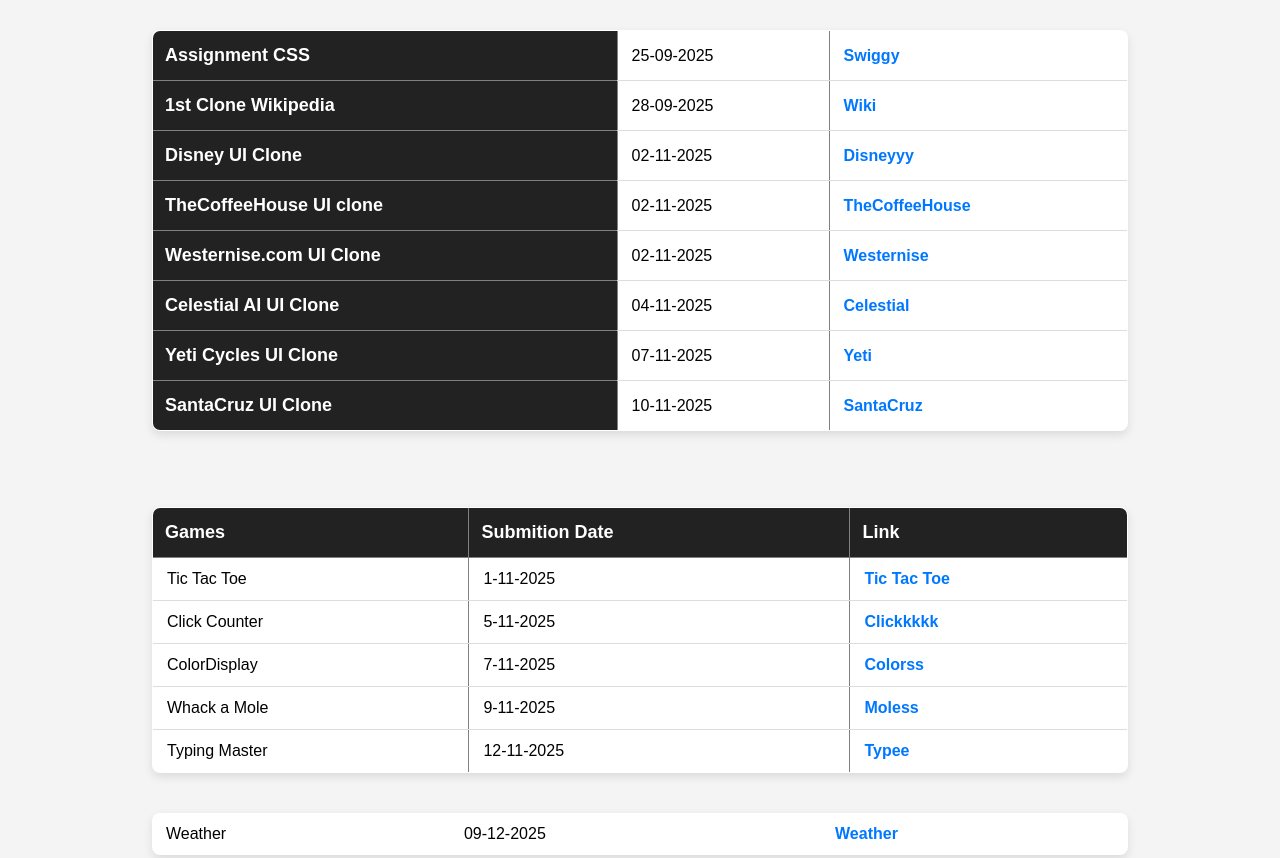
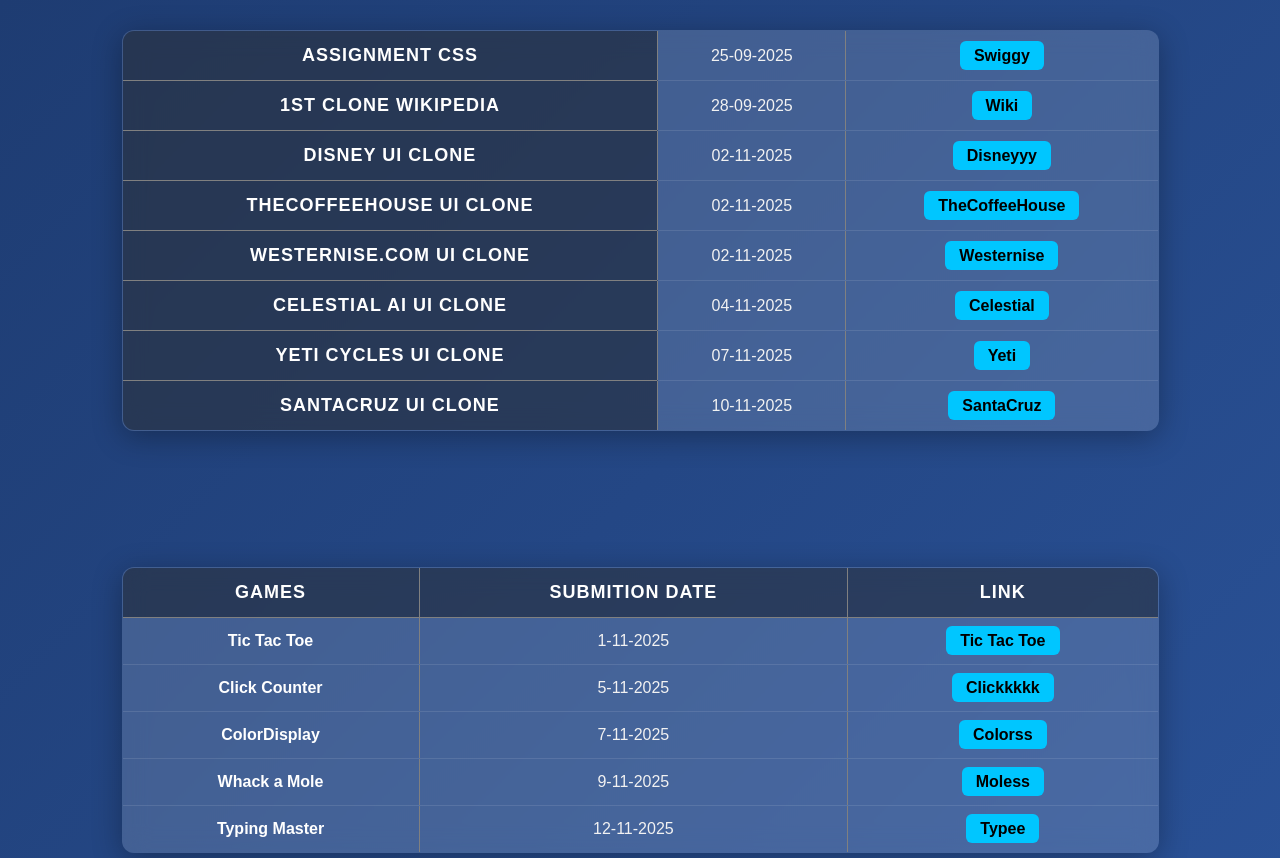
Before and after one commit to rishi919-rgb/AssignmentsCG, a plain HTML site: page index.html in a window 1280 px wide. Shown: the top 858 px of the page. Drawn offline with Linux system fonts and the light colour scheme.

Commit message:
Made some changes

```diff
--- a/index.html
+++ b/index.html
@@ -6,72 +6,114 @@
    <meta name="viewport" content="width=device-width, initial-scale=1.0">
    <title>Document</title>
    <style>
-      /* Basic Page Styling */
+/* Reset */
+* {
+  margin: 0;
+  padding: 0;
+  box-sizing: border-box;
+  font-family: "Poppins", sans-serif;
+}
+
+/* Background */
 body {
-    font-family: Arial, Helvetica, sans-serif;
-    margin: 0;
+  background: linear-gradient(135deg, #1e3c72, #2a5298);
   padding: 30px;
-    background: #f4f4f4;
   display: flex;
   flex-direction: column;
   align-items: center;
+  gap: 50px;
 }
 
-/* Table Styling */
+/* Table Container */
 table {
-    width: 80%;
-    margin-bottom: 40px;
+  width: 85%;
+  background: rgba(255, 255, 255, 0.15);
+  backdrop-filter: blur(12px);
+  border-radius: 12px;
   border-collapse: collapse;
-    background: white;
-    box-shadow: 0 4px 10px rgba(0,0,0,0.1);
-    border-radius: 8px;
   overflow: hidden;
+  box-shadow: 0 6px 30px rgba(0,0,0,0.3);
+  animation: fadeIn 0.4s ease-in-out;
 }
 
-/* Table Header */
-table th {
-    background: #222;
-    color: white;
-    padding: 14px 12px;
-    text-align: left;
+/* Table Head Cells */
+th {
+  background: rgba(0, 0, 0, 0.4);
   font-size: 18px;
+  text-transform: uppercase;
+  padding: 14px;
+  text-align: center;
+  color: #fff;
+  letter-spacing: 1px;
 }
 
-/* Table Data Cells */
-table td {
-    padding: 12px 14px;
+/* Table Cells */
+td {
+  padding: 14px;
   font-size: 16px;
-    border-bottom: 1px solid #ddd;
+  text-align: center;
+  color: #f2f2f2;
+  border-bottom: 1px solid rgba(255,255,255,0.1);
 }
 
-/* Last row bottom border removal */
-table tr:last-child td {
+/* Remove last border */
+tr:last-child td {
   border-bottom: none;
 }
 
-/* Hover effect on rows */
-table tr:hover {
-    background-color: #f0f8ff;
+/* Hover Highlight */
+tr:hover {
+  background: rgba(255,255,255,0.12);
+  transition: 0.3s;
 }
 
 /* Link Styling */
-table a {
+a {
   text-decoration: none;
-    color: #0077ff;
+  padding: 6px 14px;
+  border-radius: 6px;
+  background: #00c6ff;
+  color: #000;
   font-weight: 600;
+  transition: 0.25s;
 }
 
-table a:hover {
-    text-decoration: underline;
+a:hover {
+  background: #fff;
+  color: #000;
+  transform: scale(1.08);
 }
 
-/* Responsiveness */
-@media (max-width: 700px) {
+/* Glow Hover Animation */
+table:hover {
+  box-shadow: 0 0 30px rgba(255,255,255,0.3);
+}
+
+/* Table Title Row Styling */
+td:first-child {
+  font-weight: 600;
+  color: #ffffff;
+}
+
+/* Animation */
+@keyframes fadeIn {
+  from {
+    opacity: 0;
+    transform: translateY(20px);
+  }
+  to {
+    opacity: 1;
+    transform: translateY(0);
+  }
+}
+
+/* Responsive */
+@media(max-width: 800px) {
   table {
-        width: 95%;
+    width: 98%;
+  }
+  th, td {
     font-size: 14px;
-    }
-    table th, table td {
     padding: 10px;
   }
 }
```
Also changed, not shown: Weather Api/index.js (+22 -0 lines). Lines whose indentation alone changed are shown as unchanged.
